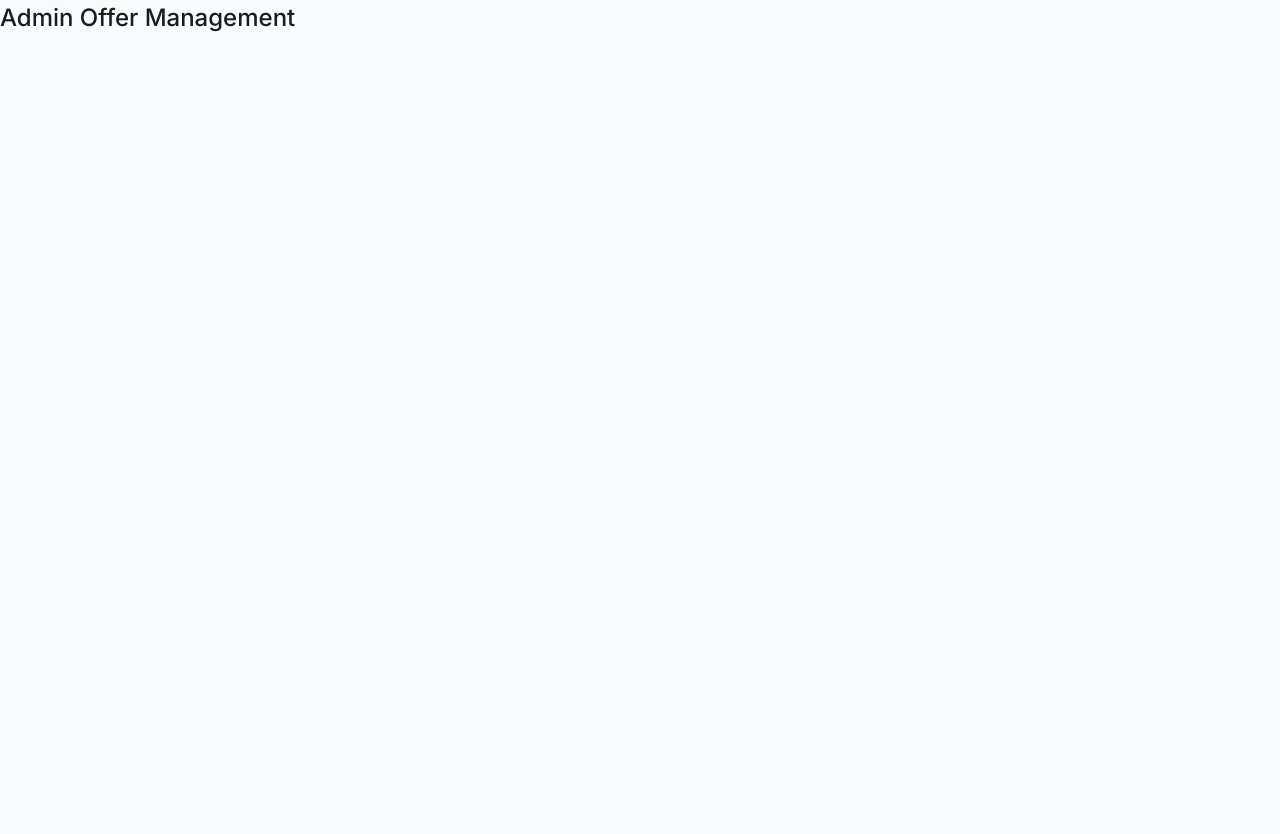
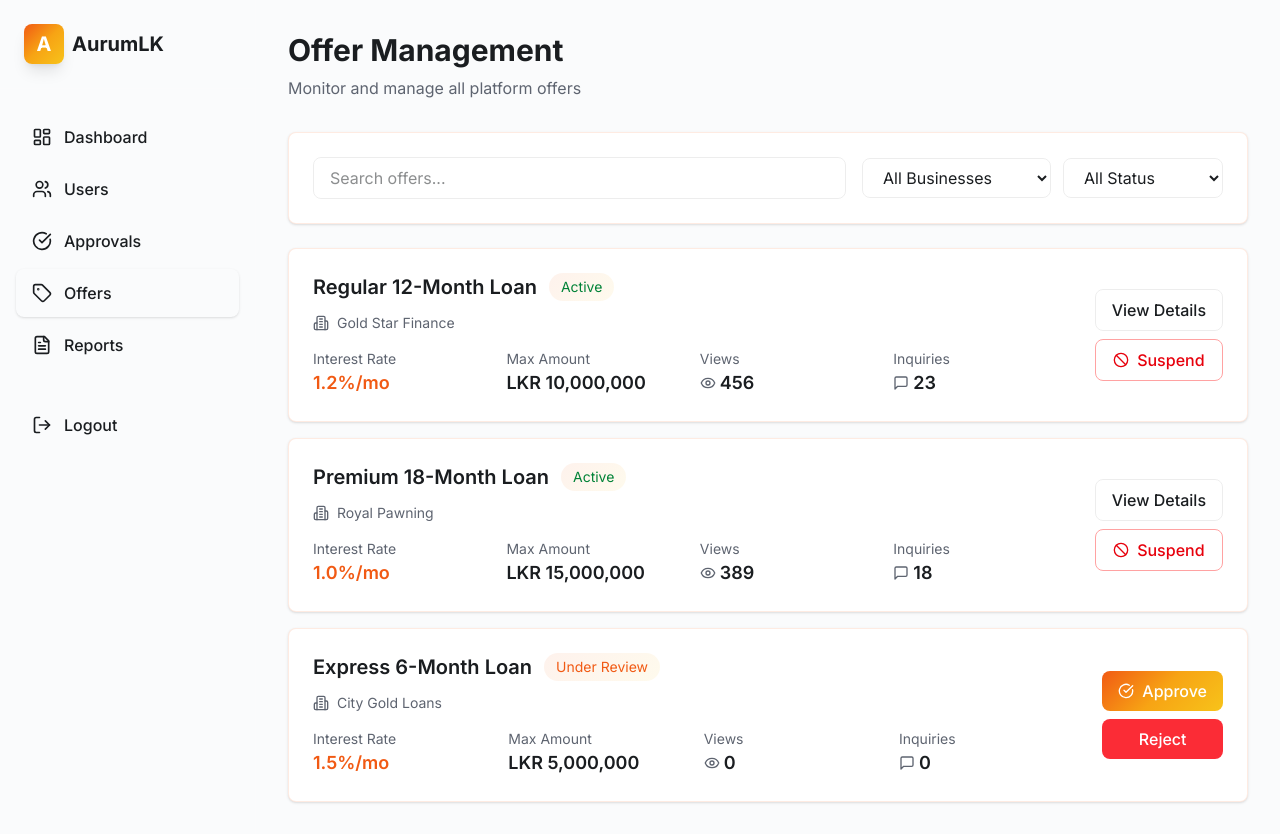
Before and after one commit to wimansa-samudinee/AurumLK, a React (Vite) app in the folder frontend/: page /admin/offers in a window 1280 px wide. Before the commit the page ends 800 px from the top, so only its background shows below. Built offline with nearby package versions, Linux system fonts and the light colour scheme; no server answers.

Commit message:
feat(admin) : Add admin offer management page UI

```diff
--- a/frontend/src/pages/admin/AdminOfferManagement.tsx
+++ b/frontend/src/pages/admin/AdminOfferManagement.tsx
@@ -1,3 +1,157 @@
+import DashboardSidebar from "../../components/DashboardSidebar";
+import { Tag, Eye, MessageSquare, Building2, Ban, CheckCircle } from "lucide-react";
+
 export default function AdminOfferManagement() {
-	return <h1>Admin Offer Management</h1>;
+  const offers = [
+    {
+      id: 1,
+      name: "Regular 12-Month Loan",
+      business: "Gold Star Finance",
+      rate: "1.2%",
+      maxAmount: "10,000,000",
+      status: "Active",
+      views: 456,
+      inquiries: 23,
+    },
+    {
+      id: 2,
+      name: "Premium 18-Month Loan",
+      business: "Royal Pawning",
+      rate: "1.0%",
+      maxAmount: "15,000,000",
+      status: "Active",
+      views: 389,
+      inquiries: 18,
+    },
+    {
+      id: 3,
+      name: "Express 6-Month Loan",
+      business: "City Gold Loans",
+      rate: "1.5%",
+      maxAmount: "5,000,000",
+      status: "Under Review",
+      views: 0,
+      inquiries: 0,
+    },
+  ];
+
+  return (
+    <div className="flex min-h-screen bg-gray-50">
+      <DashboardSidebar role="admin" />
+
+      <main className="flex-1">
+        <div className="p-8">
+          <div className="mb-8">
+            <h1 className="text-3xl font-bold text-gray-900 mb-2">Offer Management</h1>
+            <p className="text-gray-600">Monitor and manage all platform offers</p>
+          </div>
+
+          <div className="bg-white rounded-lg shadow-sm border p-6 mb-6">
+            <div className="flex flex-col md:flex-row md:items-center md:justify-between gap-4">
+              <div className="flex-1">
+                <input
+                  type="text"
+                  placeholder="Search offers..."
+                  className="w-full px-4 py-2 border border-gray-300 rounded-lg focus:outline-none focus:ring-2 focus:ring-amber-500"
+                />
+              </div>
+              <div className="flex space-x-3">
+                <select className="px-4 py-2 border border-gray-300 rounded-lg focus:outline-none focus:ring-2 focus:ring-amber-500">
+                  <option>All Businesses</option>
+                  <option>Gold Star Finance</option>
+                  <option>Royal Pawning</option>
+                  <option>City Gold Loans</option>
+                </select>
+                <select className="px-4 py-2 border border-gray-300 rounded-lg focus:outline-none focus:ring-2 focus:ring-amber-500">
+                  <option>All Status</option>
+                  <option>Active</option>
+                  <option>Under Review</option>
+                  <option>Inactive</option>
+                </select>
+              </div>
+            </div>
+          </div>
+
+          <div className="space-y-4">
+            {offers.map((offer) => (
+              <div key={offer.id} className="bg-white rounded-lg shadow-sm border p-6">
+                <div className="flex flex-col lg:flex-row lg:items-center lg:justify-between">
+                  <div className="flex-1">
+                    <div className="flex items-center space-x-3 mb-3">
+                      <h3 className="text-xl font-semibold text-gray-900">{offer.name}</h3>
+                      <span
+                        className={`px-3 py-1 rounded-full text-sm ${
+                          offer.status === "Active"
+                            ? "bg-green-100 text-green-700"
+                            : offer.status === "Under Review"
+                            ? "bg-yellow-100 text-yellow-700"
+                            : "bg-gray-100 text-gray-700"
+                        }`}
+                      >
+                        {offer.status}
+                      </span>
+                    </div>
+
+                    <div className="flex items-center space-x-2 text-sm text-gray-600 mb-4">
+                      <Building2 className="w-4 h-4" />
+                      <span>{offer.business}</span>
+                    </div>
+
+                    <div className="grid grid-cols-2 md:grid-cols-4 gap-4">
+                      <div>
+                        <div className="text-sm text-gray-600">Interest Rate</div>
+                        <div className="text-lg font-semibold text-amber-600">{offer.rate}/mo</div>
+                      </div>
+                      <div>
+                        <div className="text-sm text-gray-600">Max Amount</div>
+                        <div className="text-lg font-semibold">LKR {offer.maxAmount}</div>
+                      </div>
+                      <div>
+                        <div className="text-sm text-gray-600">Views</div>
+                        <div className="text-lg font-semibold flex items-center space-x-1">
+                          <Eye className="w-4 h-4 text-gray-400" />
+                          <span>{offer.views}</span>
+                        </div>
+                      </div>
+                      <div>
+                        <div className="text-sm text-gray-600">Inquiries</div>
+                        <div className="text-lg font-semibold flex items-center space-x-1">
+                          <MessageSquare className="w-4 h-4 text-gray-400" />
+                          <span>{offer.inquiries}</span>
+                        </div>
+                      </div>
+                    </div>
+                  </div>
+
+                  <div className="mt-4 lg:mt-0 lg:ml-6 flex flex-col space-y-2">
+                    {offer.status === "Under Review" ? (
+                      <>
+                        <button className="px-4 py-2 bg-green-500 text-white rounded-lg hover:bg-green-600 transition-colors flex items-center justify-center space-x-2">
+                          <CheckCircle className="w-4 h-4" />
+                          <span>Approve</span>
+                        </button>
+                        <button className="px-4 py-2 bg-red-500 text-white rounded-lg hover:bg-red-600 transition-colors">
+                          Reject
+                        </button>
+                      </>
+                    ) : (
+                      <>
+                        <button className="px-4 py-2 border border-gray-300 rounded-lg hover:bg-gray-50 transition-colors">
+                          View Details
+                        </button>
+                        <button className="px-4 py-2 text-red-600 border border-red-300 rounded-lg hover:bg-red-50 transition-colors flex items-center justify-center space-x-2">
+                          <Ban className="w-4 h-4" />
+                          <span>Suspend</span>
+                        </button>
+                      </>
+                    )}
+                  </div>
+                </div>
+              </div>
+            ))}
+          </div>
+        </div>
+      </main>
+    </div>
+  );
 }
```
